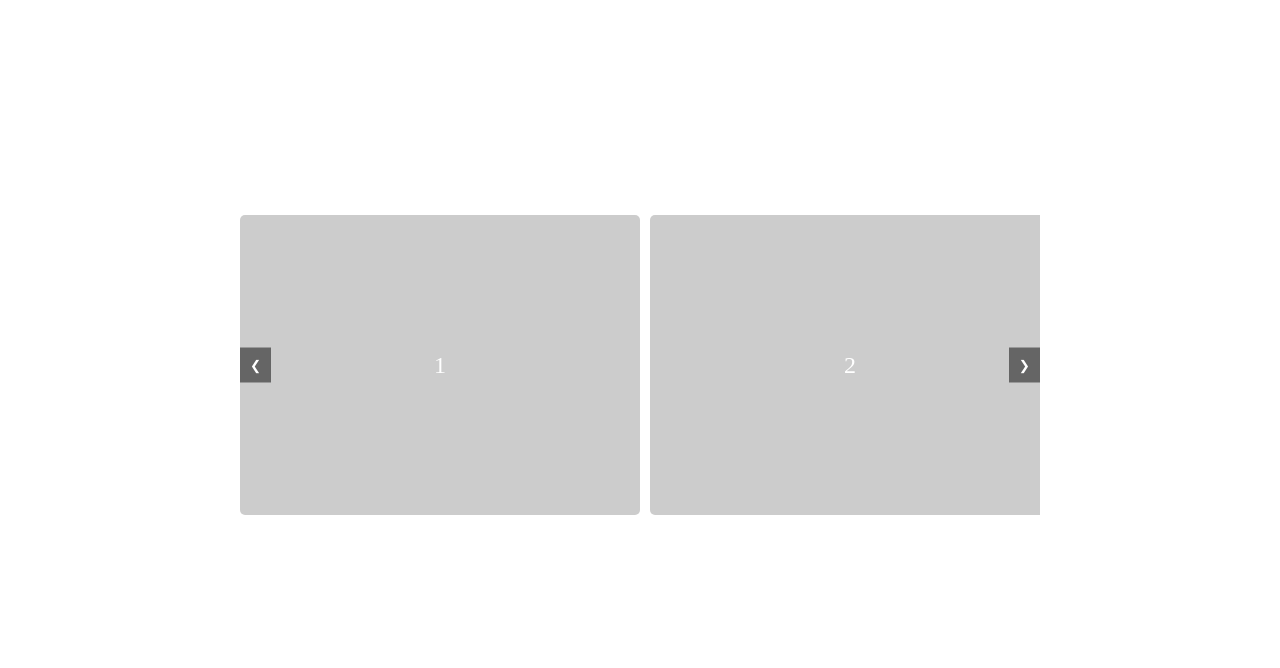
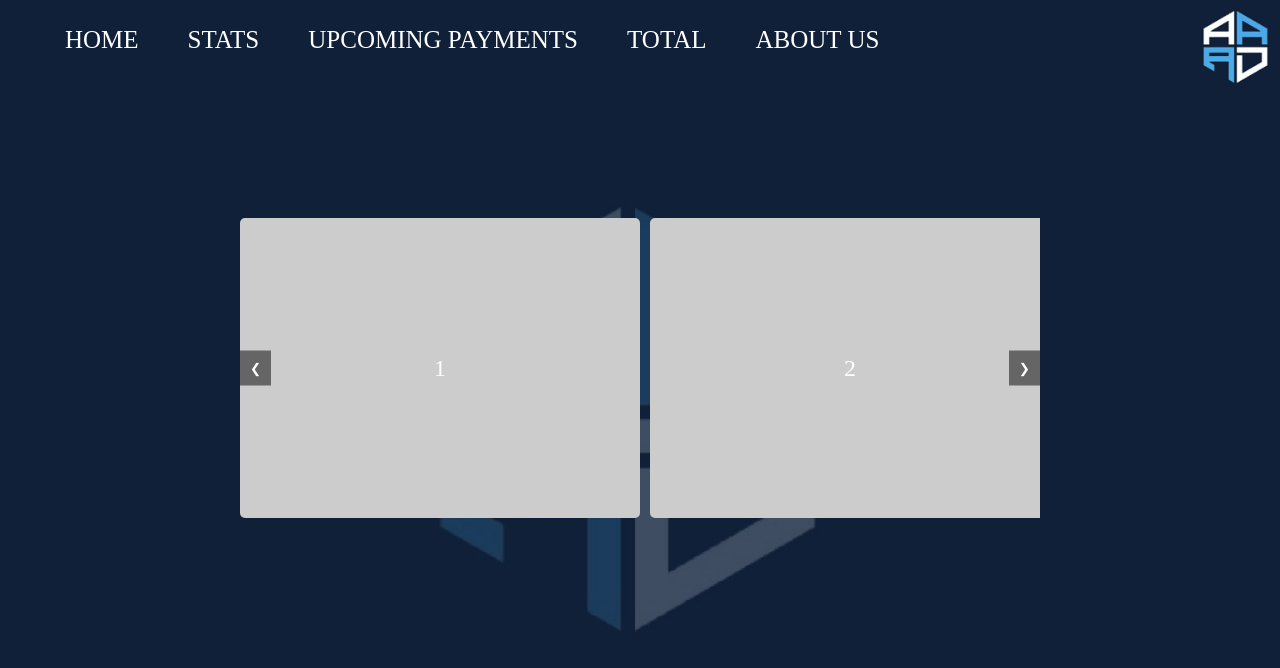
Before and after one commit to Angell1147/Money-Manager, a plain HTML site: page carousel.html in a window 1280 px wide. Drawn offline with Linux system fonts and the light colour scheme.

Commit message:
Update carousel.html
added the background and the navigation bar

```diff
--- a/carousel.html
+++ b/carousel.html
@@ -5,6 +5,68 @@
 <meta name="viewport" content="width=device-width, initial-scale=1.0">
 <title>Carousel</title>
 <style>
+
+
+body {
+            background-image: url(logoar123.png);
+            background-repeat: no-repeat;
+            background-position: center;
+            background-attachment: fixed;
+            background-size: cover;
+            margin: 0;
+            padding: 0;
+        }
+
+        .container {
+            max-width: 1200px;
+            margin: 50px auto;
+            padding: 20px;
+            display: flex;
+        }
+
+        .asd {
+            padding: 5px;
+            margin-top: 0px;
+            position: fixed;
+            top: 0;
+            left: 0;
+            z-index: 999; /* Ensuring the navigation is above other elements */
+        }
+
+        .asd ul {
+            overflow: auto;
+        }
+
+        .asd li {
+            list-style: none;
+            margin: 5px 20px;
+            display: inline-block;
+        }
+
+        .asd li a {
+            padding: 1px 5px 1px 0px;
+            color: white;
+            text-decoration: none;
+            font-size: 25px;
+        }
+
+        .fgh {
+            cursor: pointer;
+        }
+
+        .fgh:hover {
+            color: #418da3;
+        }
+
+        .rgh {
+            float: right;
+            position: fixed;
+            top: 0;
+            right: 0;
+            z-index: 999; /* Ensuring the logo is above other elements */
+        }
+
+
   .carousel {
     width: 800px; /* Doubled the width for two slides */
     margin: 0 auto;
@@ -51,6 +113,20 @@
 </head>
 <body>
 
+    <header>
+        <div class="asd">
+            <ul>
+                <li><a href="home.html" class="fgh">HOME</a></li>
+                <li><a href="stats.html" class="fgh">STATS</a></li>
+                <li><a href="upcoming.html" class="fgh">UPCOMING PAYMENTS</a></li>
+                <li><a href="#" class="fgh">TOTAL</a></li>
+                <li><a href="aboutUs.html" class="fgh">ABOUT US</a></li>
+            </ul><a href="mainpg.html">
+            <div class="rgh"><img src="Screenshot 2024-04-19 120854.png" length="100" width="100"></div></a>
+        </div>
+    </header>
+
+
 <div class="carousel">
   <div class="carousel-container">
     <div class="carousel-item">1</div>
```
